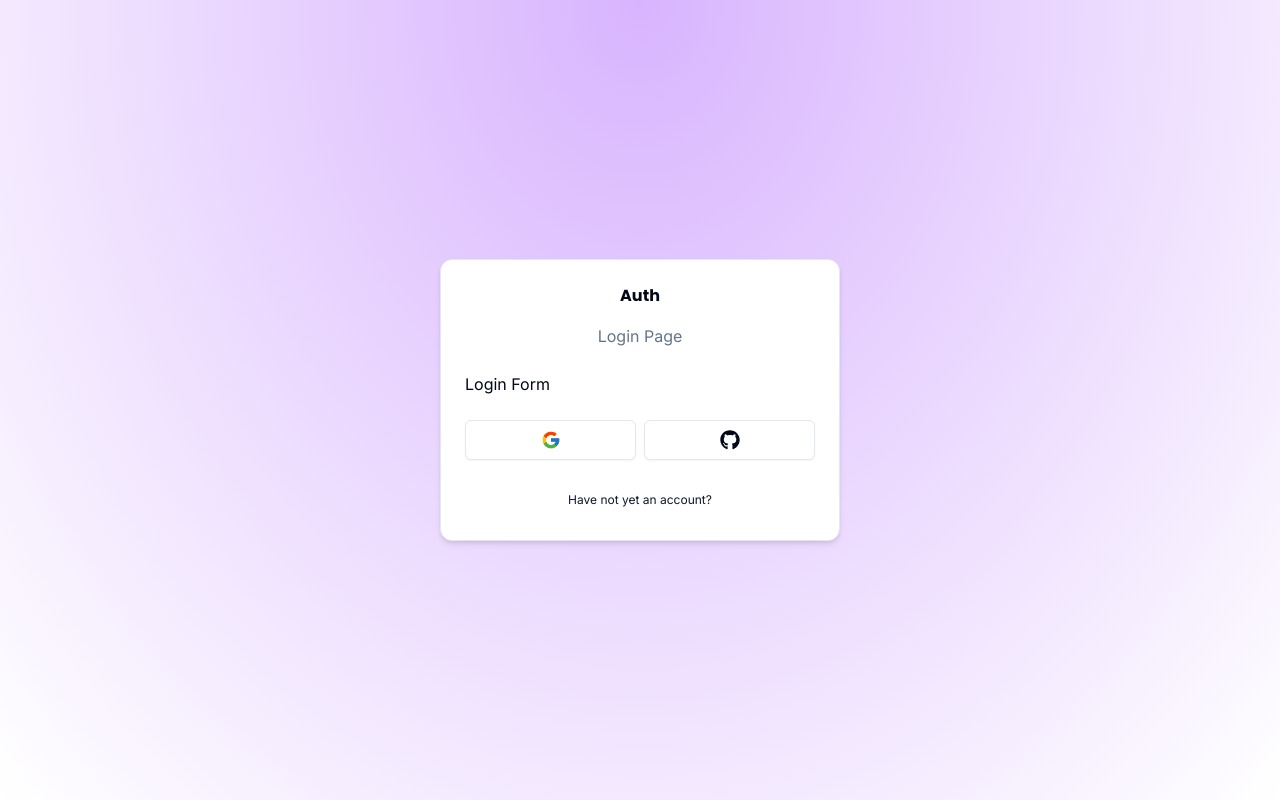
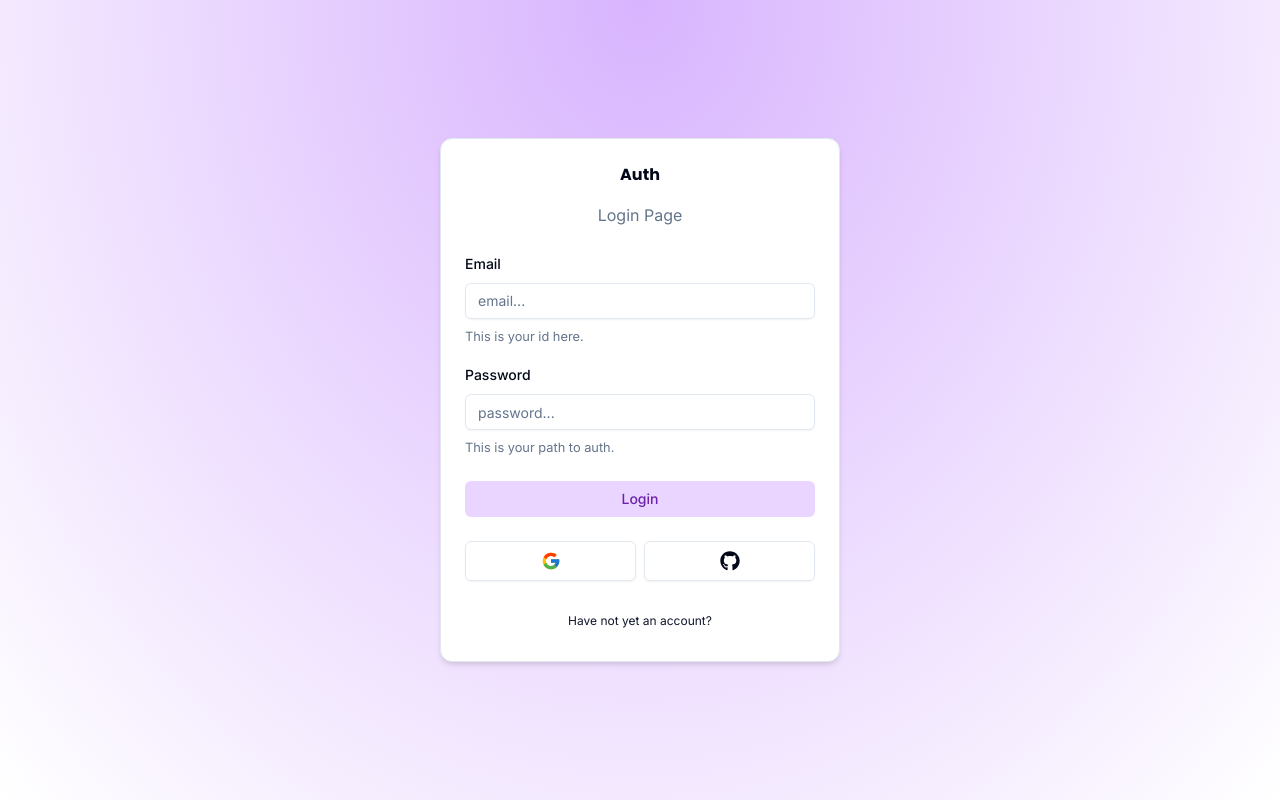
Before and after one commit to rick-liyue-huang/The-Completed-NextJS-Auth-System, a Next.js app: page /auth/login in a window 1280 px wide. Built offline with nearby package versions, Linux system fonts and the light colour scheme.

Commit message:
feat: complete loginform

```diff
--- /dev/null
+++ b/components/auth/FormErrors.tsx
@@ -0,0 +1,17 @@
+import React from 'react';
+import { ExclamationTriangleIcon } from '@radix-ui/react-icons';
+
+interface FormErrorsProps {
+  message?: string;
+}
+
+export const FormErrors = ({ message }: FormErrorsProps) => {
+  if (!message) return null;
+
+  return (
+    <div className="bg-destructive/15 p-3 rounded-md flex items-center gap-x-2 text-sm text-destructive">
+      <ExclamationTriangleIcon className="w-4 h-4" />
+      <p>{message}</p>
+    </div>
+  );
+};
--- /dev/null
+++ b/components/auth/FormSuccess.tsx
@@ -0,0 +1,17 @@
+import React from 'react';
+import { CheckCircledIcon } from '@radix-ui/react-icons';
+
+interface FormSuccessProps {
+  message?: string;
+}
+
+export const FormSuccess = ({ message }: FormSuccessProps) => {
+  if (!message) return null;
+
+  return (
+    <div className="bg-emerald-500/15 p-3 rounded-md flex items-center gap-x-2 text-sm text-emerald-500">
+      <CheckCircledIcon className="w-4 h-4" />
+      <p>{message}</p>
+    </div>
+  );
+};
--- a/components/auth/LoginForm.tsx
+++ b/components/auth/LoginForm.tsx
@@ -1,7 +1,38 @@
+'use client';
+
 import React from 'react';
 import { CardWrapper } from '@/components/auth/CardWrapper';
+import { useForm } from 'react-hook-form';
+import * as zod from 'zod';
+import { zodResolver } from '@hookform/resolvers/zod';
+import { LoginSchema } from '@/schema';
+import { Input } from '@/components/ui/input';
+import { Button } from '@/components/ui/button';
+
+import {
+  Form,
+  FormControl,
+  FormField,
+  FormItem,
+  FormLabel,
+  FormMessage,
+  FormDescription,
+} from '@/components/ui/form';
+import { FormErrors } from '@/components/auth/FormErrors';
+import { FormSuccess } from './FormSuccess';
 
 export const LoginForm = () => {
+  const form = useForm<zod.infer<typeof LoginSchema>>({
+    resolver: zodResolver(LoginSchema),
+    defaultValues: {
+      email: '',
+      password: '',
+    },
+  });
+
+  const onHandlerSubmitted = (value: zod.infer<typeof LoginSchema>) => {
+    console.log(value);
+  };
   return (
     <CardWrapper
       headerLabel="Login Page"
@@ -9,7 +40,52 @@ export const LoginForm = () => {
       backButtonHref="/auth/register"
       showSocial
     >
-      Login Form
+      <Form {...form}>
+        <form
+          className="space-y-6"
+          onSubmit={form.handleSubmit(onHandlerSubmitted)}
+        >
+          <div className="space-y-4">
+            <FormField
+              control={form.control}
+              name="email"
+              render={({ field }) => (
+                <FormItem>
+                  <FormLabel>Email</FormLabel>
+                  <FormControl>
+                    <Input placeholder="email..." {...field} type="email" />
+                  </FormControl>
+                  <FormDescription>This is your id here.</FormDescription>
+                  <FormMessage />
+                </FormItem>
+              )}
+            />
+            <FormField
+              control={form.control}
+              name="password"
+              render={({ field }) => (
+                <FormItem>
+                  <FormLabel>Password</FormLabel>
+                  <FormControl>
+                    <Input
+                      placeholder="password..."
+                      {...field}
+                      type="password"
+                    />
+                  </FormControl>
+                  <FormDescription>This is your path to auth.</FormDescription>
+                  <FormMessage />
+                </FormItem>
+              )}
+            />
+          </div>
+          <FormErrors message={''} />
+          <FormSuccess message="" />
+          <Button type="submit" className="w-full" variant={'customlogin'}>
+            Login
+          </Button>
+        </form>
+      </Form>
     </CardWrapper>
   );
 };
--- a/components/ui/button.tsx
+++ b/components/ui/button.tsx
@@ -19,8 +19,8 @@ const buttonVariants = cva(
           'bg-secondary text-secondary-foreground shadow-sm hover:bg-secondary/80',
         ghost: 'hover:bg-accent hover:text-accent-foreground',
         link: 'text-primary underline-offset-4 hover:underline',
-        customlogin: 'bg-yellow-200 text-orange-800',
-        customregister: 'bg-purple-200 text-purple-800',
+        customregister: 'bg-yellow-200 text-orange-800',
+        customlogin: 'bg-purple-200 text-purple-800',
       },
       size: {
         default: 'h-9 px-4 py-2',
--- a/package.json
+++ b/package.json
@@ -17,7 +17,7 @@
   },
   "dependencies": {
     "@auth/prisma-adapter": "^1.0.12",
-    "@hookform/resolvers": "^3.3.3",
+    "@hookform/resolvers": "^3.3.4",
     "@prisma/client": "^5.7.1",
     "@radix-ui/react-icons": "^1.3.0",
     "@radix-ui/react-label": "^2.0.2",
@@ -30,7 +30,7 @@
     "next-auth": "^5.0.0-beta.4",
     "react": "^18",
     "react-dom": "^18",
-    "react-hook-form": "^7.49.2",
+    "react-hook-form": "^7.49.3",
     "react-icons": "^5.0.0",
     "tailwind-merge": "^2.2.0",
     "tailwindcss-animate": "^1.0.7",
--- /dev/null
+++ b/schema/index.ts
@@ -0,0 +1,10 @@
+import * as zod from 'zod';
+
+export const LoginSchema = zod.object({
+  email: zod.string().email({
+    message: 'Please enter a valid email address',
+  }),
+  password: zod.string().min(1, {
+    message: 'Please enter your password',
+  }),
+});
```
Also changed, not shown: 1 other file (tests, documents, lock files or other folders).
